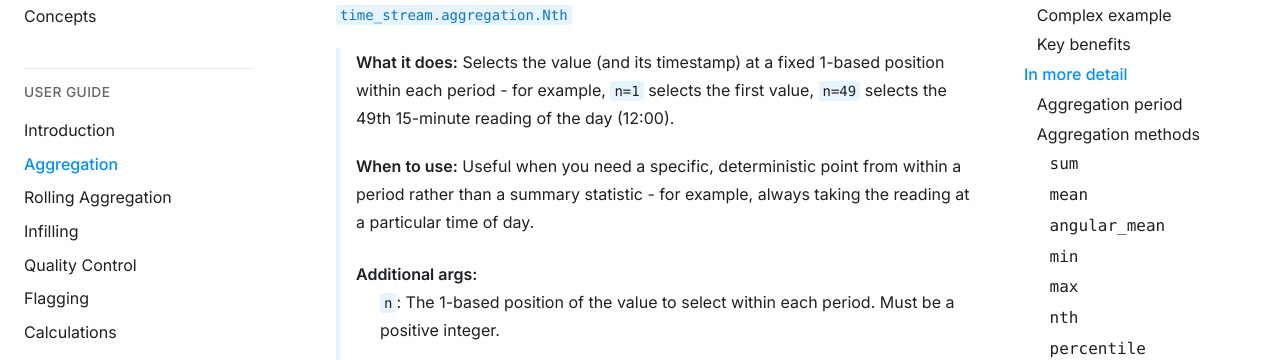
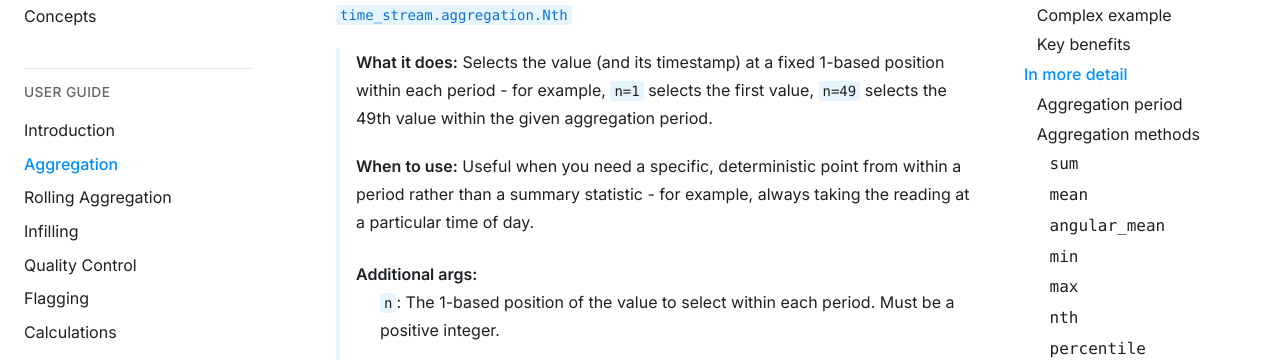
Before and after one commit to NERC-CEH/time-stream, a Sphinx documentation site: the page built from docs/source/user_guide/aggregation.rst, in a window 1280 px wide and 900 px high, scrolled down 4673 px. Shown: the part 180-540 px from the top of the window. Built offline with Sphinx 7.4.7, drawn with Linux system fonts in a browser that asks for light colours; cross-references to code outside the pages are shown as plain code.

Commit message:
Update docs/source/user_guide/aggregation.rst
Co-authored-by: Richard Smith <68499046+richjam@users.noreply.github.com>

```diff
--- a/docs/source/user_guide/aggregation.rst
+++ b/docs/source/user_guide/aggregation.rst
@@ -235,8 +235,7 @@ Choose how values inside each window are summarised. Pass a **string** correspon
 ^^^^^^^
 :class:`time_stream.aggregation.Nth`
 
-    **What it does:** Selects the value (and its timestamp) at a fixed 1-based position within each period -
-    for example, ``n=1`` selects the first value, ``n=49`` selects the 49th 15-minute reading of the day (12:00).
+    **What it does:** Selects the value (and its timestamp) at a fixed 1-based position within each period - for example, ``n=1`` selects the first value, ``n=49`` selects the 49th value within the given aggregation period.
 
     **When to use:** Useful when you need a specific, deterministic point from within a period rather than a
     summary statistic - for example, always taking the reading at a particular time of day.
```
